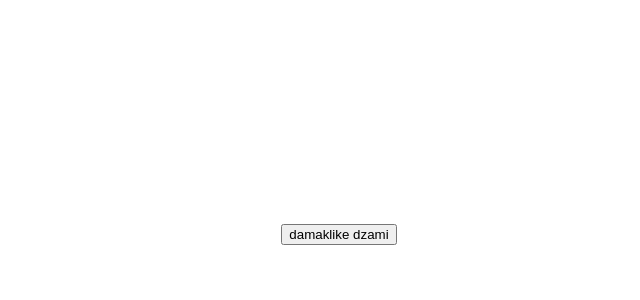
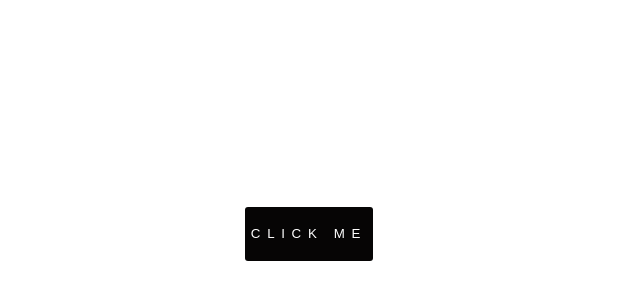
Before and after one commit to bikukleee/hex-code-generator, a plain HTML site: page index.html in a window 1280 px wide. Shown: the part 166-466 px from the top of the page, without its empty margins (301-941 px from the left). Drawn offline with Linux system fonts and the light colour scheme.

Commit message:
hexcodegenerator”

```diff
--- a/index.html
+++ b/index.html
@@ -3,13 +3,16 @@
 <head>
     <meta charset="UTF-8">
     <meta name="viewport" content="width=device-width, initial-scale=1.0">
+    <link rel="preconnect" href="https://fonts.googleapis.com">
+    <link rel="preconnect" href="https://fonts.gstatic.com" crossorigin>
+    <link href="https://fonts.googleapis.com/css2?family=Caveat&display=swap" rel="stylesheet">
     <link rel="stylesheet" href="syle.css">
     <title>Document</title>
 </head>
 <body>
     <!--klik divi-->
     <div>
-        <button id="dasaklikigilakidzma">damaklike dzami</button>
+        <button id="dasaklikigilakidzma">Click me</button>
     </div>
     <!--hex div-->
     <div id="aqanedawerehexi"></div>
--- a/syle.css
+++ b/syle.css
@@ -6,8 +6,27 @@ body {
     align-items: center;
     justify-content: center;
     transition: background-color 0.5s ease-in-out;
+    font-family: 'Caveat', cursive;
+}
+
+button{
+    height: 4em;
+    width: 100%;
+    padding: 1.5em auto;
+    margin: 1em auto;
+    background-color: #060505;
+    border: none;
+    border-radius: 3px;
+    text-transform: uppercase;
+    letter-spacing: 0.5em;
+}
+
+#dasaklikigilakidzma{
+    color: white;
 }
 
 #aqanedawerehexi{
-    color: aliceblue;
+    padding: 30px;
+    font-size: 25px;
+
 }
```
